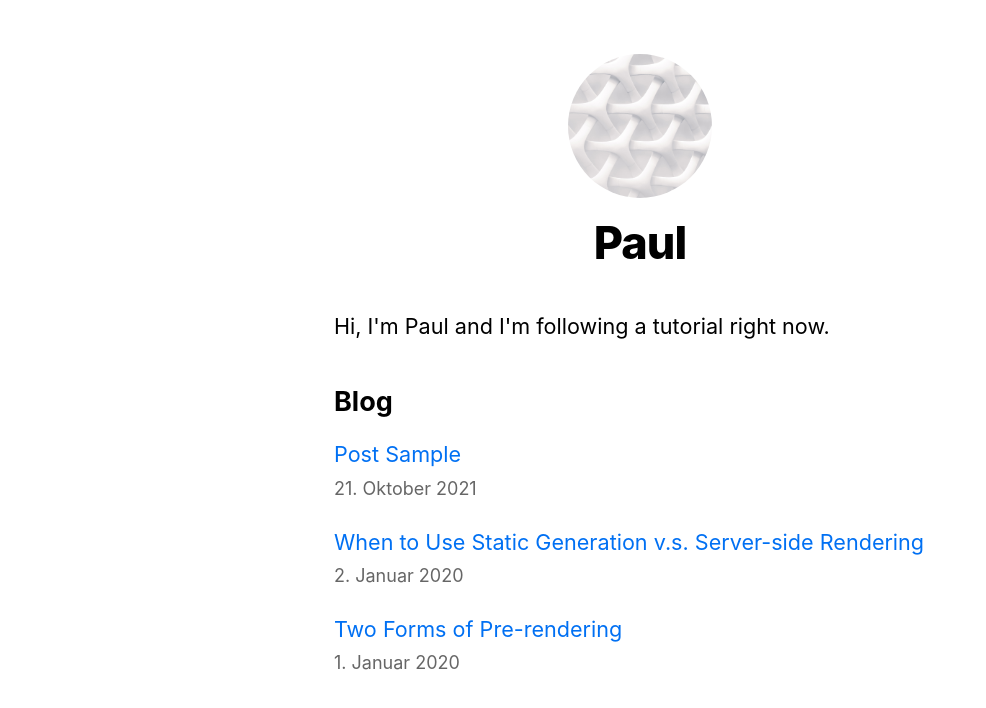
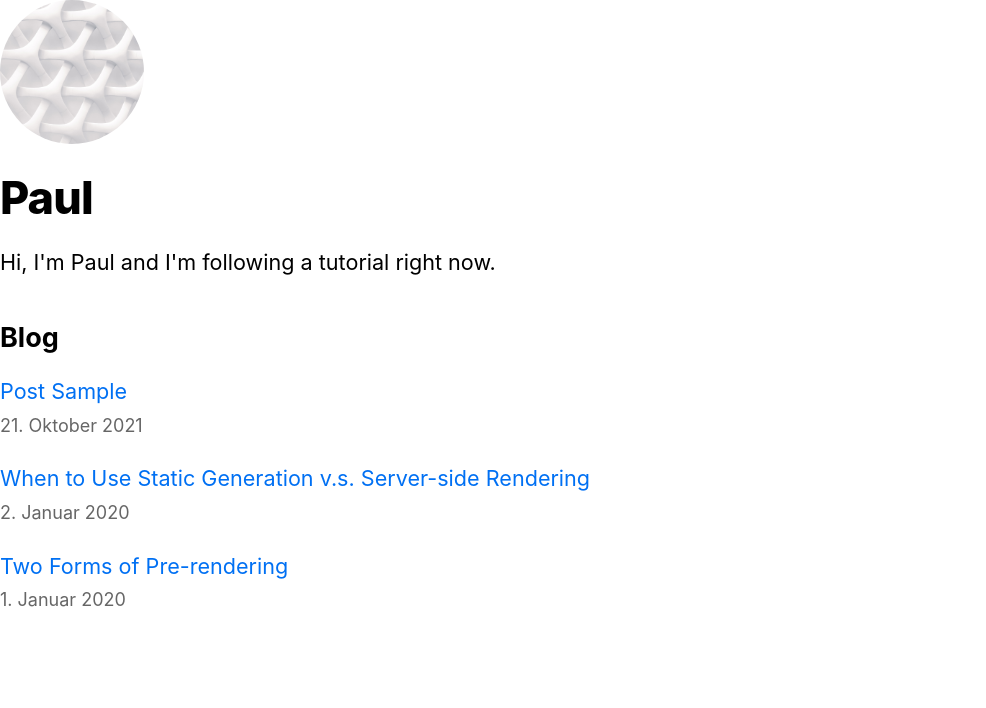
Before and after one commit to thomasmalley/nextjs-blog, a Next.js app: page / in a window 1280 px wide. Shown: the top 708 px of the page, without its empty margins (0-986 px from the left). Built offline with nearby package versions, Linux system fonts and the light colour scheme.

Commit message:
Use Tailwind Classes to replace layout.module.css

```diff
--- a/components/layout.js
+++ b/components/layout.js
@@ -1,7 +1,6 @@
 import Head from "next/head";
 import Image from "next/image";
 import Link from "next/link";
-import styles from "/components/layout.module.css";
 import utilStyles from "/styles/utils.module.css";
 
 const name = "Paul";
@@ -9,7 +8,7 @@
 
 export default function Layout({ children, home }) {
   return (
-    <div className={styles.container}>
+    <div className="max-w-xl px-4 mx-auto mt-12 mb-24">
       <Head>
         <link rel="icon" href="/favicon.ico" />
         <meta
@@ -25,7 +24,7 @@
         <meta name="og:title" content={siteTitle} />
         <meta name="twitter:card" content="summary_large_image" />
       </Head>
-      <header className={styles.header}>
+      <header className="flex flex-col items-center">
         {home ? (
           <>
             <Image
@@ -62,7 +61,7 @@
       </header>
       <main>{children}</main>
       {!home && (
-        <div className={styles.backToHome}>
+        <div className="pt-8">
           <Link href="/">
             <a>← Back to home</a>
           </Link>
--- a/components/layout.module.css
+++ /dev/null
@@ -1,15 +0,0 @@
-.container {
-  max-width: 36rem;
-  padding: 0 1rem;
-  margin: 3rem auto 6rem;
-}
-
-.header {
-  display: flex;
-  flex-direction: column;
-  align-items: center;
-}
-
-.backToHome {
-  margin: 3rem 0 0;
-}
```
